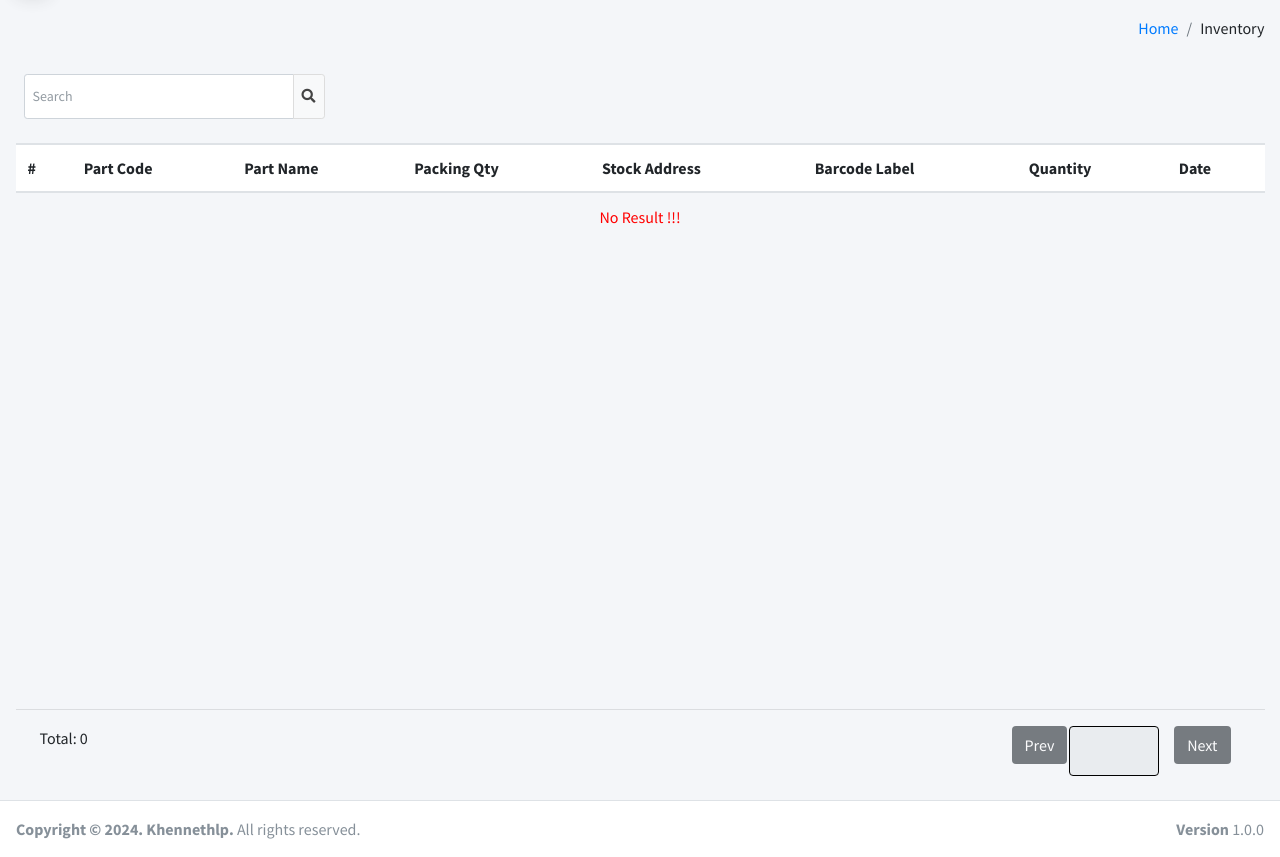
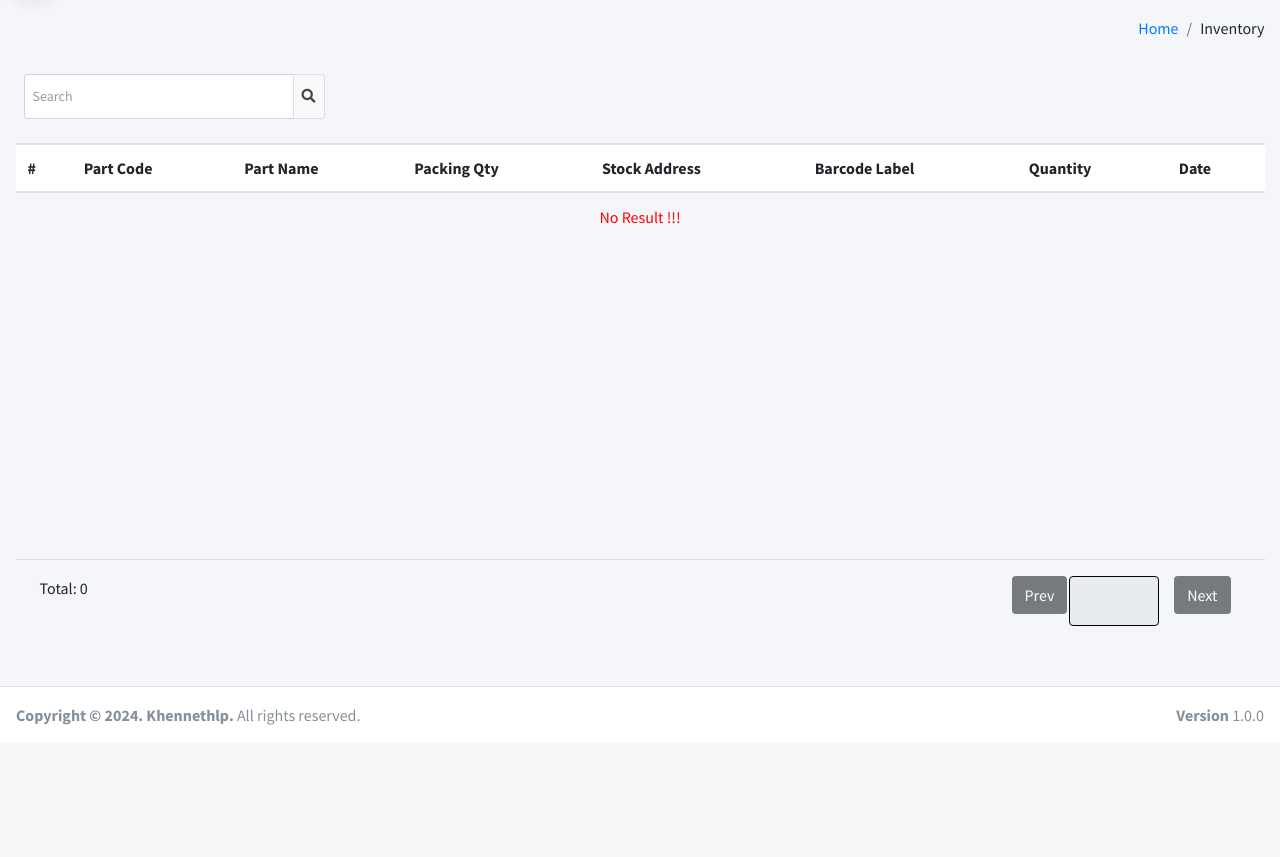
Before and after one commit to Khennethlp/tmis, a PHP site: page /pages/stores/inventory.php in a window 1280 px wide. Shown: the part 57-914 px from the top of the page. After the commit the page ends 782 px from the top, so only its background shows below. Run offline with PHP 8.4, Linux system fonts and the light colour scheme; data that the repository does not hold is empty; some libraries are stand-ins or nearby versions.

Commit message:
change table height

```diff
--- a/pages/stores/inventory.php
+++ b/pages/stores/inventory.php
@@ -52,7 +52,7 @@ include('plugins/navbar/index_navbar.php');
                   </ol>
                 </div>
               </div>
-              <div class="table-responsive p-0" style="height: 550px;">
+              <div class="table-responsive p-0" style="height: 400px;">
                 <table class="table table-head-fixed text-nowrap table-hover" id="inv_tbl">
                   <thead id="thead_t">
                     <tr>
```
